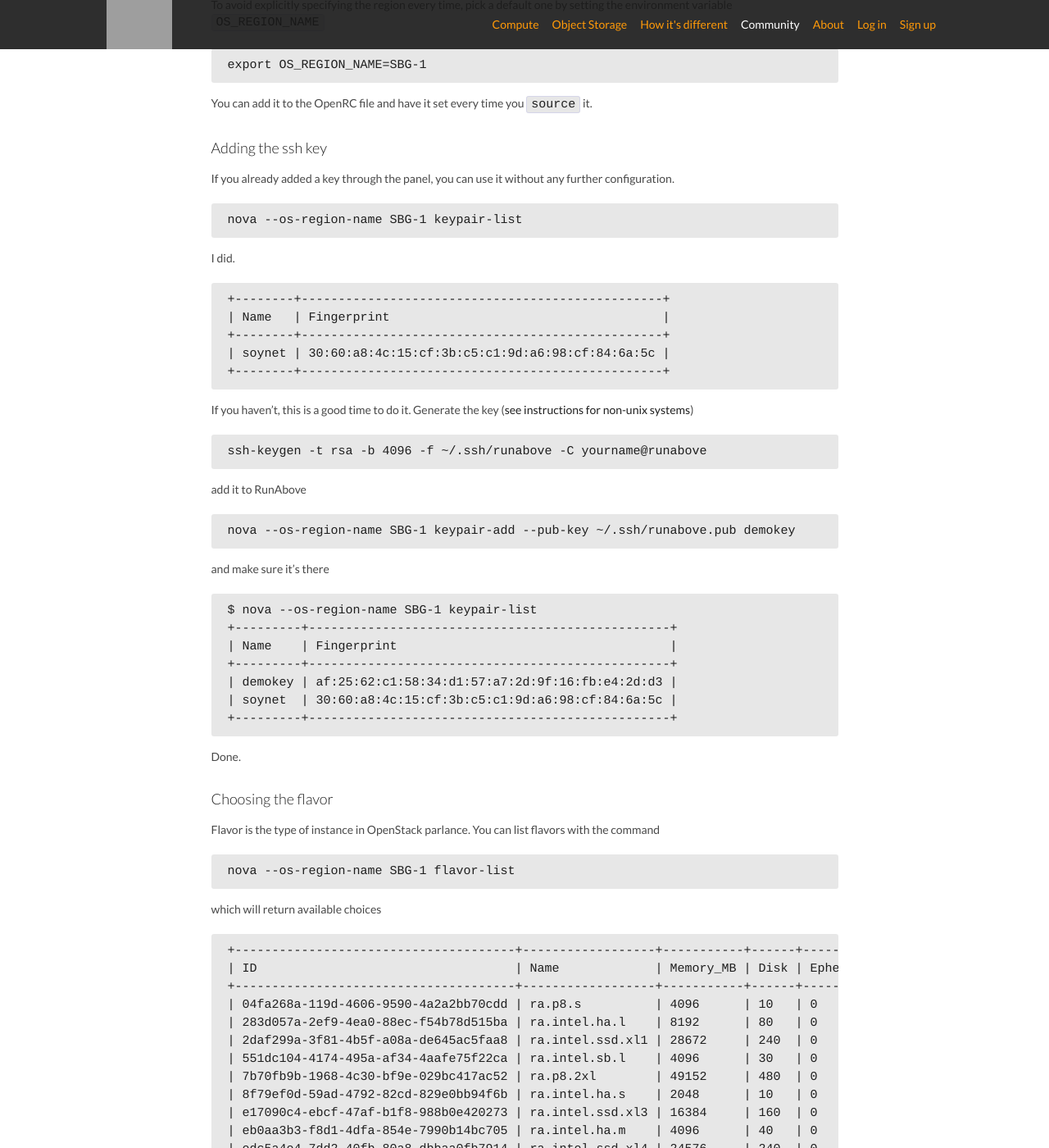
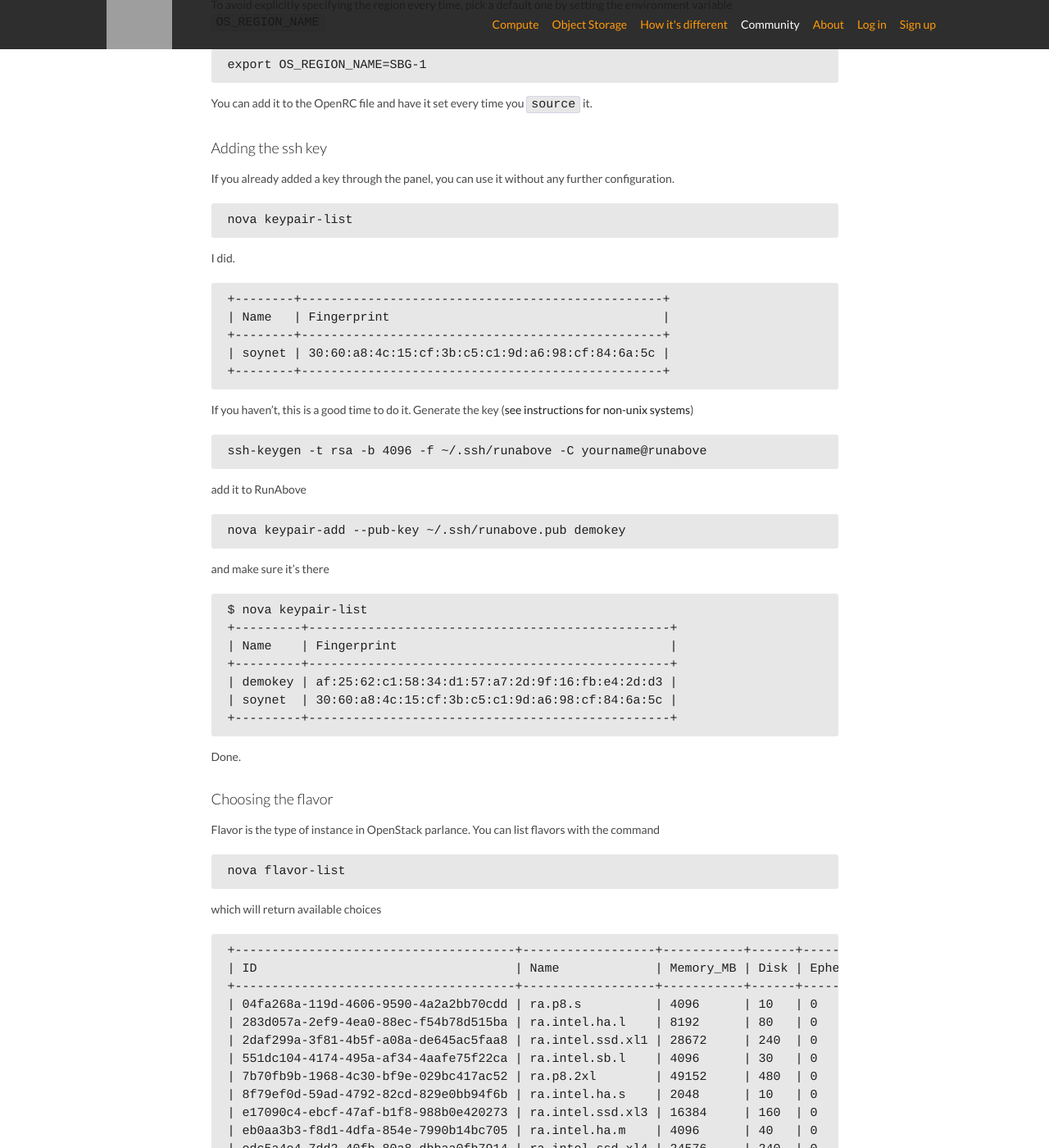
Before and after one commit to ovhlabs/knowledge-base, a Jekyll site: the page built from en/_posts/2014-11-10-manage-instances-from-command-line-using-nova.markdown, in a window 1280 px wide and 1400 px high, scrolled down 647 px. Shown: the whole window at 82% size. Built offline with Jekyll 4.4.1, drawn with Linux system fonts in a browser that asks for light colours; Markdown is read by kramdown in place of the engine named in the settings; comment, search, counter and statistics services are not loaded; some of the changed text lies outside the part shown; grey boxes are pictures that could not be loaded.

Commit message:
dropped the now superfluous command line option

```diff
--- a/en/_posts/2014-11-10-manage-instances-from-command-line-using-nova.markdown
+++ b/en/_posts/2014-11-10-manage-instances-from-command-line-using-nova.markdown
@@ -28,7 +28,7 @@ You can add it to the OpenRC file and have it set every time you `source` it.
 
 If you already added a key through the panel, you can use it without any further configuration.
 
-    nova --os-region-name SBG-1 keypair-list
+    nova keypair-list
 
 I did.
 
@@ -44,11 +44,11 @@ If you haven't, this is a good time to do it. Generate the key ([see instruction
 
 add it to RunAbove
 
-    nova --os-region-name SBG-1 keypair-add --pub-key ~/.ssh/runabove.pub demokey
+    nova keypair-add --pub-key ~/.ssh/runabove.pub demokey
 
 and make sure it's there
 
-    $ nova --os-region-name SBG-1 keypair-list
+    $ nova keypair-list
     +---------+-------------------------------------------------+
     | Name    | Fingerprint                                     |
     +---------+-------------------------------------------------+
@@ -62,7 +62,7 @@ Done.
 
 Flavor is the type of instance in OpenStack parlance. You can list flavors with the command
 
-    nova --os-region-name SBG-1 flavor-list
+    nova flavor-list
 
 which will return available choices
 
@@ -92,7 +92,7 @@ RunAbove provides many images from which you can create your instance. You can e
 
 To see what's in store, issue
 
-    nova --os-region-name SBG-1 image-list
+    nova image-list
 
 which will return a list of images with their unique IDs
 
@@ -121,13 +121,13 @@ Booting a new instance
 
 Now that we have configured the ssh keypair, chose a flavor and image, we can boot a new instance. The command is a bit long but straightforward
 
-    nova --os-region-name SBG-1 boot --flavor ra.intel.sb.m --image d0e8d240-0bfa-4415-88d2-9c5ee77c7e9f --key-name demokey --security-groups default demoinstance
+    nova boot --flavor ra.intel.sb.m --image d0e8d240-0bfa-4415-88d2-9c5ee77c7e9f --key-name demokey --security-groups default demoinstance
 
 The important part is the `boot` subcommand, and the the name of the instance at the end (demoinstance). Not to complicate things, we will run this server in the default security group.
 
 If successful, it will return a table with basic information about the instance, including adminPass. It will not tell us the IP address. For that we need to wait a minute and issue
 
-    nova --os-region-name SBG-1 list
+    nova list
 
 which gives all the information about running servers
 
@@ -161,7 +161,7 @@ First, create a file with the following contents
 
 Second, issue a slightly modified boot command
 
-    nova --os-region-name SBG-1 boot --flavor ra.intel.sb.m --image d0e8d240-0bfa-4415-88d2-9c5ee77c7e9f --key-name demokey --security-groups default --user-data ./cloud-init-reminder reminderinstance
+    nova boot --flavor ra.intel.sb.m --image d0e8d240-0bfa-4415-88d2-9c5ee77c7e9f --key-name demokey --security-groups default --user-data ./cloud-init-reminder reminderinstance
 
 where `./cloud-init-reminder` is the path to the file created in the first step.
 
@@ -177,7 +177,7 @@ Deleting an instance
 
 When you don't need your instance anymore, simply delete it.
 
-    nova --os-region-name SBG-1 delete demoinstance
+    nova delete demoinstance
 
 It will be removed shortly.
 
```
